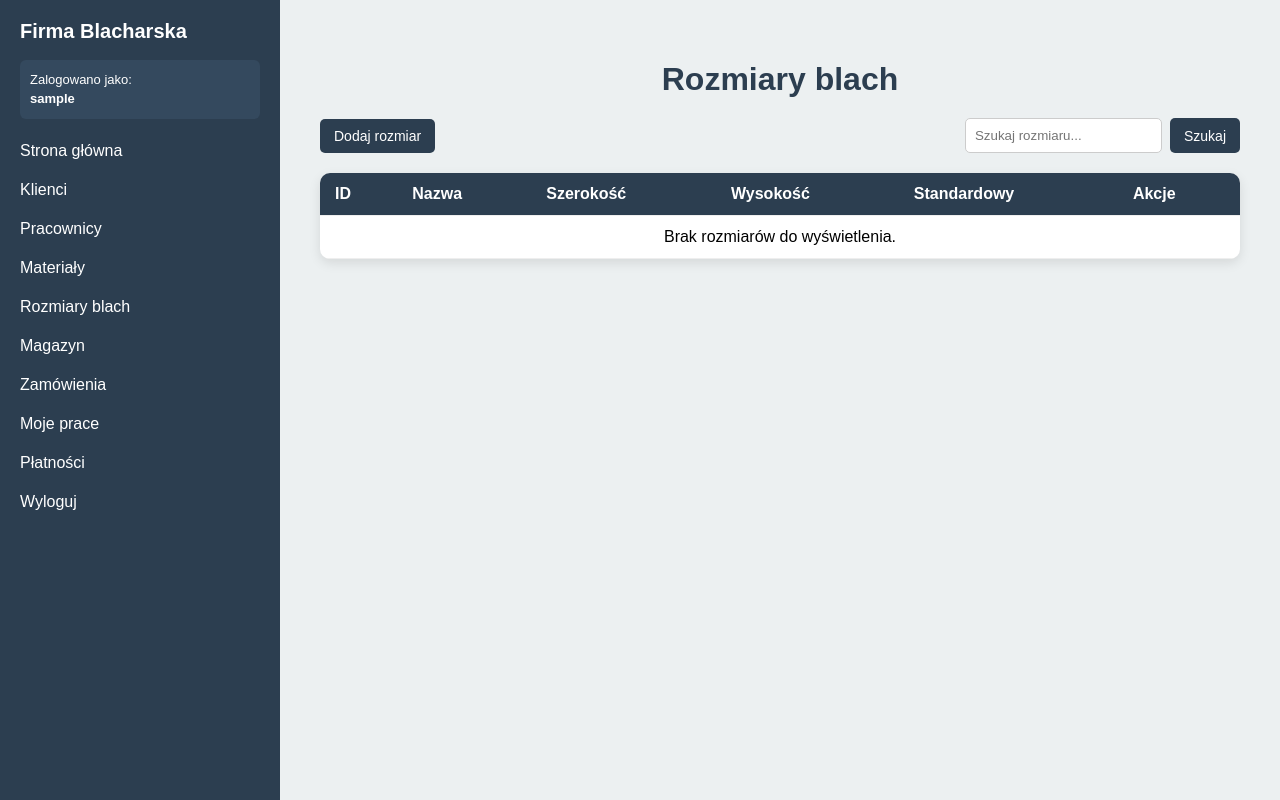
After one commit to Ostalowska/Projekt_firmy_blacharskiej, a Django app: page /rozmiary/ in a window 1280 px wide. The commit adds this page. Run offline with Django 5.2, Linux system fonts and the light colour scheme; the visitor is signed in with stand-in values (Sample User, id 1); data that the repository does not hold is empty.

Commit message:
Dodanie rozmiarów blach do materiałow

```diff
--- a/core/urls.py
+++ b/core/urls.py
@@ -49,4 +49,8 @@ urlpatterns = [
         views.material_usun,
         name="material_usun",
     ),
+    path("rozmiary/", views.rozmiary_lista, name="rozmiary_lista"),
+    path("rozmiary/dodaj/", views.rozmiar_dodaj, name="rozmiar_dodaj"),
+    path("rozmiary/<int:rozmiar_id>/edytuj/", views.rozmiar_edytuj, name="rozmiar_edytuj"),
+    path("rozmiary/<int:rozmiar_id>/usun/", views.rozmiar_usun, name="rozmiar_usun"),
 ]
--- a/core/views.py
+++ b/core/views.py
@@ -2,8 +2,8 @@ from django.contrib import messages
 from django.contrib.auth.decorators import login_required
 from django.shortcuts import render, redirect, get_object_or_404
 
-from .forms import KlientForm, MaterialForm
-from .models import Klient, Material
+from .forms import KlientForm, MaterialForm, RozmiarBlachyForm
+from .models import Klient, Material, RozmiarBlachy
 
 
 @login_required
@@ -216,3 +216,83 @@ def material_usun(request, material_id):
             "material": material,
         },
     )
+@login_required
+def rozmiary_lista(request):
+    query = request.GET.get("q", "")
+
+    rozmiary = RozmiarBlachy.objects.all().order_by("nazwa")
+
+    if query:
+        rozmiary = rozmiary.filter(nazwa__icontains=query)
+
+    return render(
+        request,
+        "rozmiary/lista.html",
+        {
+            "rozmiary": rozmiary,
+            "query": query,
+        },
+    )
+
+
+@login_required
+def rozmiar_dodaj(request):
+    if request.method == "POST":
+        form = RozmiarBlachyForm(request.POST)
+
+        if form.is_valid():
+            form.save()
+            messages.success(request, "Rozmiar blachy został dodany.")
+            return redirect("core:rozmiary_lista")
+    else:
+        form = RozmiarBlachyForm()
+
+    return render(
+        request,
+        "rozmiary/formularz.html",
+        {
+            "form": form,
+            "tytul": "Dodaj rozmiar blachy",
+        },
+    )
+
+
+@login_required
+def rozmiar_edytuj(request, rozmiar_id):
+    rozmiar = get_object_or_404(RozmiarBlachy, id=rozmiar_id)
+
+    if request.method == "POST":
+        form = RozmiarBlachyForm(request.POST, instance=rozmiar)
+
+        if form.is_valid():
+            form.save()
+            messages.success(request, "Rozmiar blachy został zaktualizowany.")
+            return redirect("core:rozmiary_lista")
+    else:
+        form = RozmiarBlachyForm(instance=rozmiar)
+
+    return render(
+        request,
+        "rozmiary/formularz.html",
+        {
+            "form": form,
+            "tytul": "Edytuj rozmiar blachy",
+        },
+    )
+
+@login_required
+def rozmiar_usun(request, rozmiar_id):
+    rozmiar = get_object_or_404(RozmiarBlachy, id=rozmiar_id)
+
+    if request.method == "POST":
+        rozmiar.delete()
+        messages.success(request, "Rozmiar blachy został usunięty.")
+        return redirect("core:rozmiary_lista")
+
+    return render(
+        request,
+        "rozmiary/usun.html",
+        {
+            "rozmiar": rozmiar,
+        },
+    )
--- a/templates/base.html
+++ b/templates/base.html
@@ -102,6 +102,7 @@
                 <a href="{% url 'core:klienci_lista' %}">Klienci</a>
 				<a href="#">Pracownicy</a>
 				<a href="{% url 'core:materialy_lista' %}">Materiały</a>
+				<a href="{% url 'core:rozmiary_lista' %}">Rozmiary blach</a>
 				<a href="#">Magazyn</a>
 				<a href="#">Zamówienia</a>
 				<a href="#">Moje prace</a>
--- /dev/null
+++ b/templates/rozmiary/lista.html
@@ -0,0 +1,103 @@
+{% extends "base.html" %}
+
+{% block content %}
+
+<style>
+    .page-container { max-width: 1000px; margin: 0 auto; padding: 20px; }
+    h1 { text-align: center; color: #2c3e50; margin-bottom: 20px; }
+    .top-bar { display: flex; justify-content: space-between; gap: 15px; margin-bottom: 20px; align-items: center; }
+    .search-form { display: flex; gap: 8px; }
+    input { padding: 9px; border-radius: 5px; border: 1px solid #ccc; }
+    .btn { padding: 9px 14px; background: #2c3e50; color: white; text-decoration: none; border: none; border-radius: 5px; cursor: pointer; font-size: 14px; }
+    .btn:hover { background: #1f2a38; }
+    .btn-danger { background: #c0392b; }
+    .btn-danger:hover { background: #922b21; }
+    .btn-secondary { background: #7f8c8d; }
+    .messages { margin-bottom: 15px; }
+    .message { background: #d4edda; color: #155724; padding: 12px; border-radius: 6px; text-align: center; font-weight: bold; }
+    table { width: 100%; border-collapse: collapse; background: white; border-radius: 10px; overflow: hidden; box-shadow: 0 4px 12px rgba(0,0,0,0.1); }
+    thead { background: #2c3e50; color: white; }
+    th, td { padding: 12px 15px; border-bottom: 1px solid #eee; text-align: left; }
+    tbody tr:nth-child(even) { background: #f8f9fa; }
+    tbody tr:hover { background: #eef2f7; }
+    .actions { display: flex; gap: 8px; }
+</style>
+
+<div class="page-container">
+
+    <h1>Rozmiary blach</h1>
+
+    {% if messages %}
+        <div class="messages">
+            {% for message in messages %}
+                <div class="message">{{ message }}</div>
+            {% endfor %}
+        </div>
+    {% endif %}
+
+    <div class="top-bar">
+        <a class="btn" href="{% url 'core:rozmiar_dodaj' %}">
+            Dodaj rozmiar
+        </a>
+
+        <form method="get" class="search-form">
+            <input type="text" name="q" value="{{ query }}" placeholder="Szukaj rozmiaru...">
+            <button type="submit" class="btn">Szukaj</button>
+
+            {% if query %}
+                <a href="{% url 'core:rozmiary_lista' %}" class="btn btn-secondary">Wyczyść</a>
+            {% endif %}
+        </form>
+    </div>
+
+    <table>
+        <thead>
+            <tr>
+                <th>ID</th>
+                <th>Nazwa</th>
+                <th>Szerokość</th>
+                <th>Wysokość</th>
+                <th>Standardowy</th>
+                <th>Akcje</th>
+            </tr>
+        </thead>
+
+        <tbody>
+            {% for rozmiar in rozmiary %}
+                <tr>
+                    <td>#{{ rozmiar.id }}</td>
+                    <td>{{ rozmiar.nazwa }}</td>
+                    <td>{{ rozmiar.szerokosc_mm }} mm</td>
+                    <td>{{ rozmiar.wysokosc_mm }} mm</td>
+                    <td>
+                        {% if rozmiar.standardowy %}
+                            Tak
+                        {% else %}
+                            Nie
+                        {% endif %}
+                    </td>
+                    <td>
+                        <div class="actions">
+                            <a class="btn" href="{% url 'core:rozmiar_edytuj' rozmiar.id %}">
+                                Edytuj
+                            </a>
+
+                            <a class="btn btn-danger" href="{% url 'core:rozmiar_usun' rozmiar.id %}">
+                                Usuń
+                            </a>
+                        </div>
+                    </td>
+                </tr>
+            {% empty %}
+                <tr>
+                    <td colspan="6" style="text-align:center;">
+                        Brak rozmiarów do wyświetlenia.
+                    </td>
+                </tr>
+            {% endfor %}
+        </tbody>
+    </table>
+
+</div>
+
+{% endblock %}
```
Also changed, not shown: core/forms.py (+36 -3 lines), templates/rozmiary/formularz.html (added, +53 -0 lines), templates/rozmiary/usun.html (added, +42 -0 lines).
